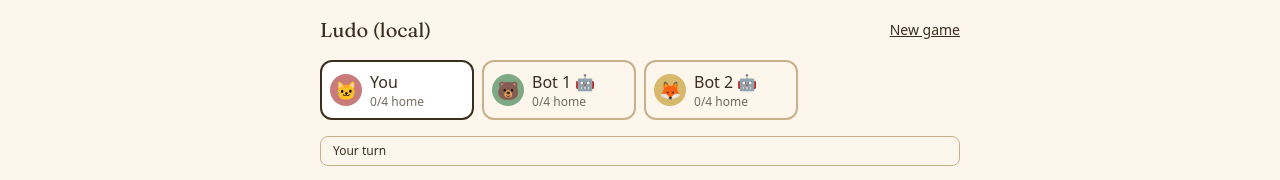
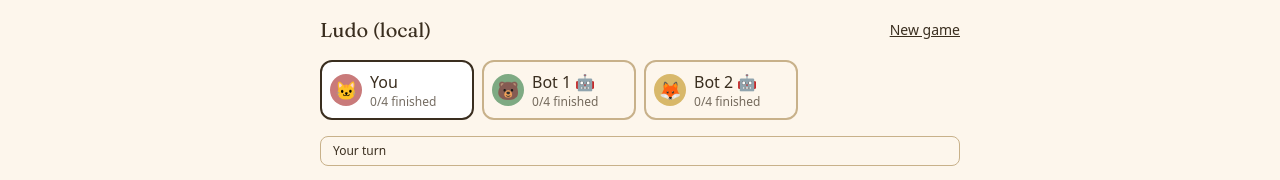
Before and after one commit to angelshamieh/Ludo, a Next.js app in the folder apps/web/: page / in a window 1280 px wide. Shown: the top 180 px of the page. Built offline with nearby package versions, Linux system fonts and the light colour scheme.

Commit message:
fix(web): rename '0/4 home' label to '0/4 finished' to remove ambiguity

```diff
--- a/apps/web/src/components/PlayerPanel.tsx
+++ b/apps/web/src/components/PlayerPanel.tsx
@@ -24,7 +24,7 @@ export function PlayerPanel({ state }: { state: GameState }) {
             </span>
             <div className="flex-1 min-w-0">
               <div className="font-medium truncate">{p.name}{p.isBot && ' 🤖'}</div>
-              <div className="text-xs opacity-70">{finished}/4 home</div>
+              <div className="text-xs opacity-70">{finished}/4 finished</div>
             </div>
             {!p.connected && <span title="disconnected">📡</span>}
           </li>
```
